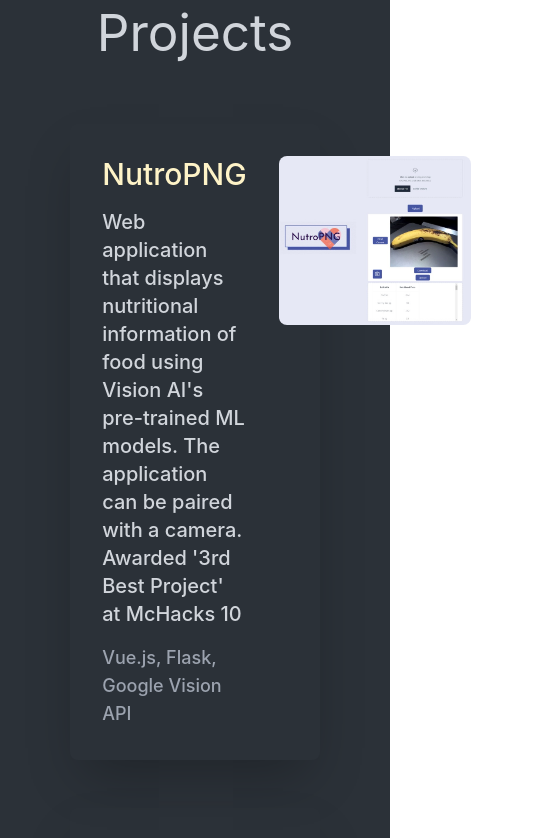
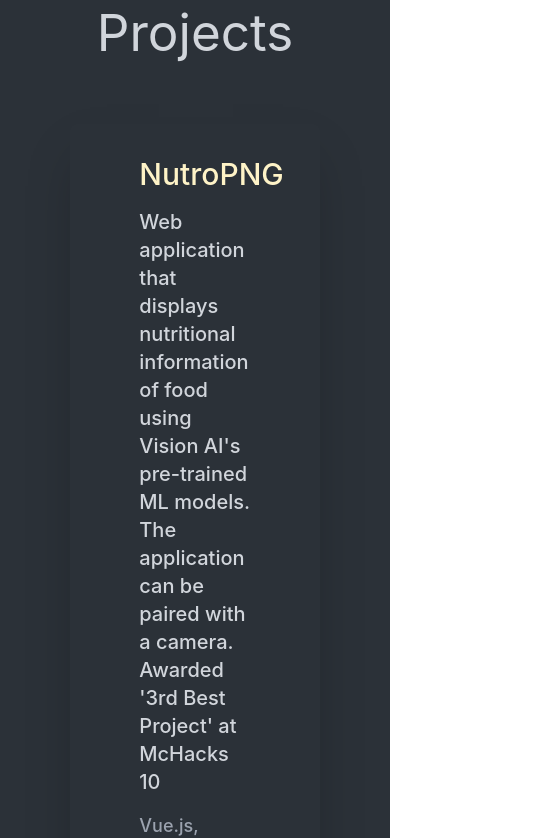
Before and after one commit to siwuagain/website, a React (Vite) app in the folder app/: page / in a window 390 px wide. Shown: the part 1460-2298 px from the top of the page, 558 px wide, since content can reach past the window. Built offline with nearby package versions, Linux system fonts and the light colour scheme.

Commit message:
added screen size responsiveness

```diff
--- a/app/src/components/projects/project.jsx
+++ b/app/src/components/projects/project.jsx
@@ -39,17 +39,16 @@ export default function Projects() {
       <div key={projects} className="flex flex-col">
         {projects.map((item) => (
           <a href={item.href} target="_blank">
-            <div className="hover:scale-105 transition duration-200 flex flex-row shadow-2xl mb-12 space-x-8 p-8 rounded-lg">
-              <div className="flex flex-col text-left">
+            <div className="hover:scale-105 transition duration-200 flex md:flex-row flex-col shadow-2xl mb-12 p-8 rounded-lg space-x-4 items-center">
+              <div className="flex flex-col text-left w-3/5">
                 <div className='text-3xl mb-4 text-amber-100'>{item.name}</div>
                 <div className='text-xl mb-4 text-gray-300'>{item.description}</div>
                 <div className='text-lg text-gray-400'>{item.tools}</div>
               </div>
-              <div className="flex flex-col">
-                <div className='box-content h-32 w-48 object-cover'>
-                  <img className='rounded-lg '  src={item.img} />
-                </div>
+              <div className='w-2/5 sm:mt-2'>
+                <img className='rounded-lg object-fill'  src={item.img} />
               </div>
+
             </div>
           </a>
         ))}
```
